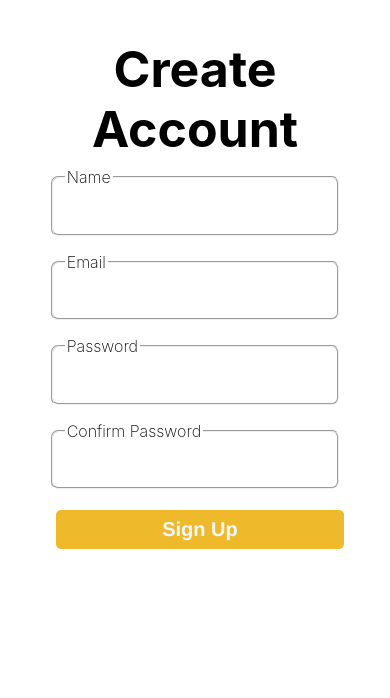
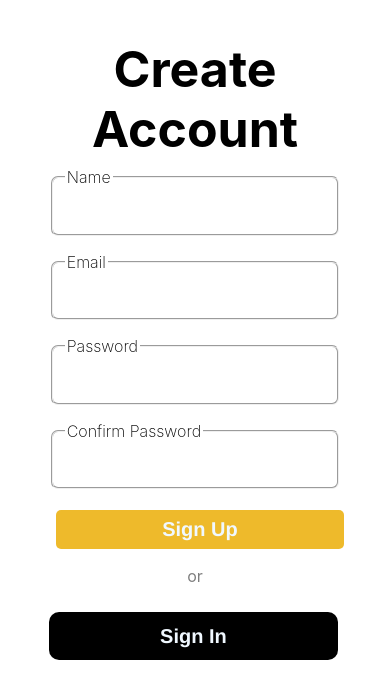
Before and after one commit to HRFocus/HRFocusFE, a React (Create React App) app: page /new in a window 390 px wide. Shown: the top 698 px of the page. Built offline with nearby package versions, Linux system fonts and the light colour scheme.

Commit message:
signup page responsive

```diff
--- a/src/pages/SignUp/SignUp.css
+++ b/src/pages/SignUp/SignUp.css
@@ -1,37 +1,43 @@
-.signup-container{
+.signup-container {
     height: 100%;
     display: flex;
 }
-.left-section{
+
+.left-section {
     background-color: #eeba2b;
     height: 100vh;
     width: 40%;
-    padding : 4rem
+    padding: 4rem
 }
-.signup-logo{
+
+.signup-logo {
     background-color: black;
     border-radius: 50%;
     height: 80px;
     width: 80px
 }
-.signup-logo img{
+
+.signup-logo img {
     margin-left: -1.3rem;
 }
-.signin{
-   padding: 2rem;
-   display: flex;
-   flex-direction: column;
-   text-align: center;
+
+.signin {
+    padding: 2rem;
+    display: flex;
+    flex-direction: column;
+    text-align: center;
 }
-.signin h1{
+
+.signin h1 {
     margin-bottom: 2rem;
     font-size: 50px;
 }
-.signin p{
+
+.signin p {
     font-size: 20px;
 }
 
-.signin-button button{
+.signin-button button {
     margin-top: 3rem;
     background-color: transparent;
     width: 100%;
@@ -42,25 +48,33 @@
     border-radius: 10px;
     font-size: 18px;
 }
-.right-section{
+
+.right-section {
     padding: 10% 13%;
     display: flex;
     flex-direction: column;
     width: 60%;
 }
-.right-section h1{
+
+.right-section h1 {
     text-align: center;
     font-size: 50px;
 }
-.right-section button{
+
+.right-section button {
     background-color: #eeba2b;
     width: 100%;
-    padding:0.5rem;
+    padding: 0.5rem;
     font-size: 20px;
     border: none;
-    color:aliceblue;
+    color: aliceblue;
     font-weight: 900;
 }
+
+.or-signIn {
+    display: none;
+}
+
 @media only screen and (min-width:320px) and (max-width: 767px) {
     .left-section {
         display: none;
@@ -70,4 +84,26 @@
         width: 100vw;
     }
 
+    .or-signIn {
+        display: block;
+    }
+
+    .or-signIn hr {
+        border: none;
+        border-top: 1px solid #ffffff;
+        color: white;
+        overflow: visible;
+        text-align: center;
+        height: 5px;
+    }
+
+    .or-signIn hr::after {
+        /* background: #171710; */
+        content: 'or';
+        color: black;
+        padding: 0 6px;
+        position: relative;
+        top: -13px;
+    }
+
 }
--- a/src/pages/SignUp/SignUp.js
+++ b/src/pages/SignUp/SignUp.js
@@ -45,6 +45,20 @@ const SignUp = () => {
           </fieldset>
           <Buttons>Sign Up</Buttons>
         </form>
+        <div className="or-signIn">
+          <hr />
+          <Link to="/new">
+            <Buttons
+              backgroundColor="black"
+              width="100%"
+              height="3rem"
+              borderRadius="10px"
+              marginLeft="-0.1rem"
+            >
+              Sign In
+            </Buttons>
+          </Link>
+        </div>
       </div>
     </div>
   );
```
